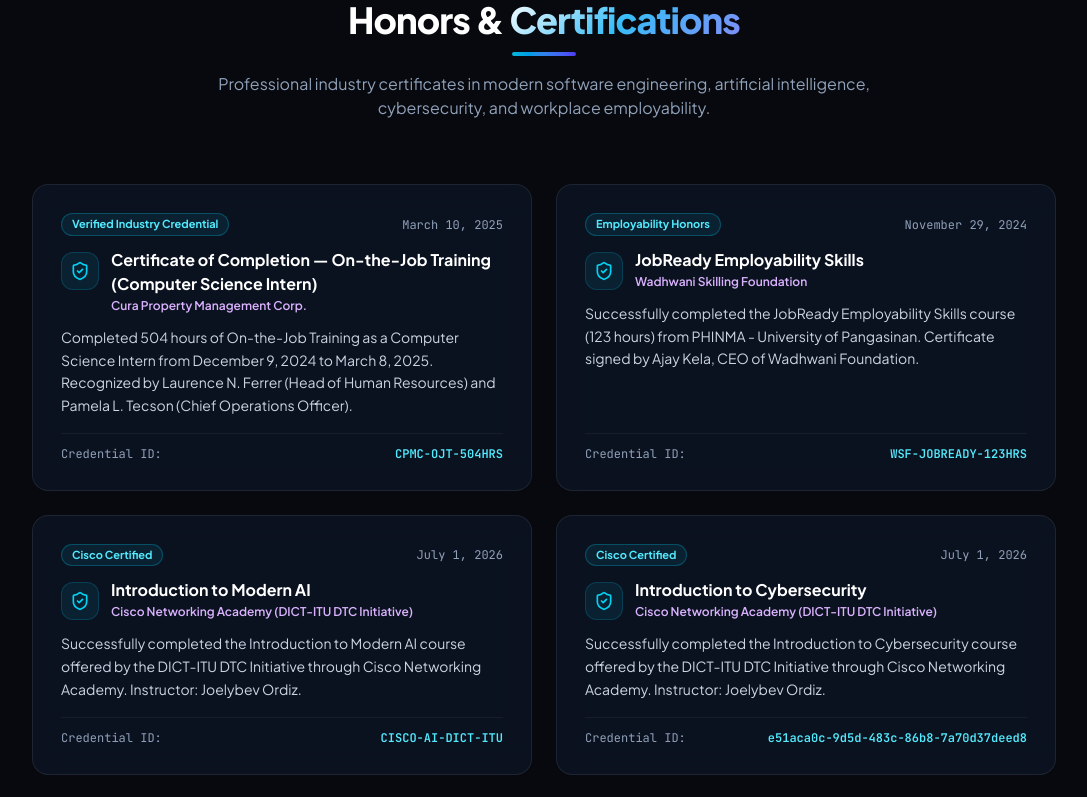
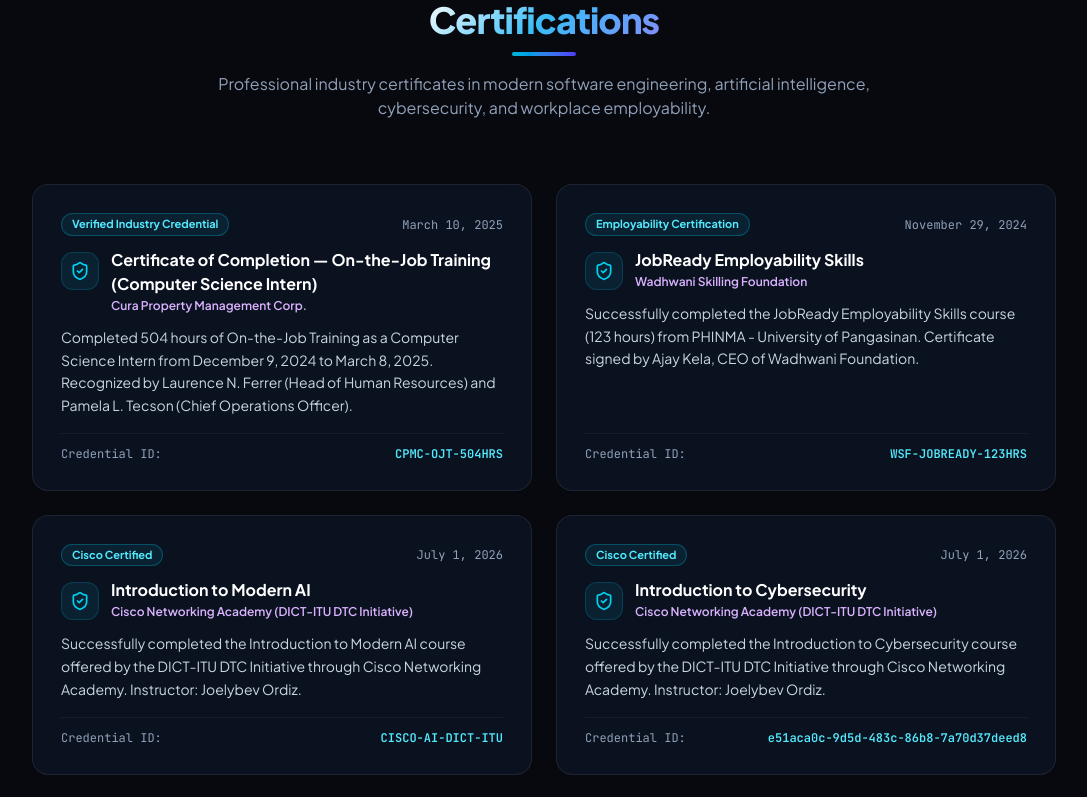
Before and after one commit to Dkyle19/Portfolio, a React (Vite) app: page / in a window 1280 px wide. Shown: the part 6701-7498 px from the top of the page, without its empty margins (96-1183 px from the left). Built offline with nearby package versions, Linux system fonts and the light colour scheme.

Commit message:
Update section title to Certifications only

```diff
--- a/src/components/Certifications.jsx
+++ b/src/components/Certifications.jsx
@@ -16,7 +16,7 @@
             <span>Verified Credentials</span>
           </div>
           <h2 className="text-3xl sm:text-4xl font-extrabold text-white tracking-tight">
-            Honors & <span className="text-gradient">Certifications</span>
+            <span className="text-gradient">Certifications</span>
           </h2>
           <div className="w-16 h-1 bg-gradient-to-r from-cyan-500 to-indigo-600 rounded-full mt-3"></div>
           <p className="text-slate-400 max-w-2xl text-sm sm:text-base mt-4">
@@ -34,6 +34,7 @@
               <div>
                 <div className="flex items-center justify-between gap-2 mb-3">
                   <span className="px-2.5 py-0.5 text-[11px] font-bold text-cyan-300 bg-cyan-500/10 border border-cyan-500/30 rounded-full">
+
                     {cert.badge}
                   </span>
                   <span className="text-xs font-mono text-slate-400">
--- a/src/data/portfolioData.js
+++ b/src/data/portfolioData.js
@@ -299,7 +299,7 @@
       date: "November 29, 2024",
       credentialId: "WSF-JOBREADY-123HRS",
       description: "Successfully completed the JobReady Employability Skills course (123 hours) from PHINMA - University of Pangasinan. Certificate signed by Ajay Kela, CEO of Wadhwani Foundation.",
-      badge: "Employability Honors"
+      badge: "Employability Certification"
     },
     {
       title: "Introduction to Modern AI",
```
